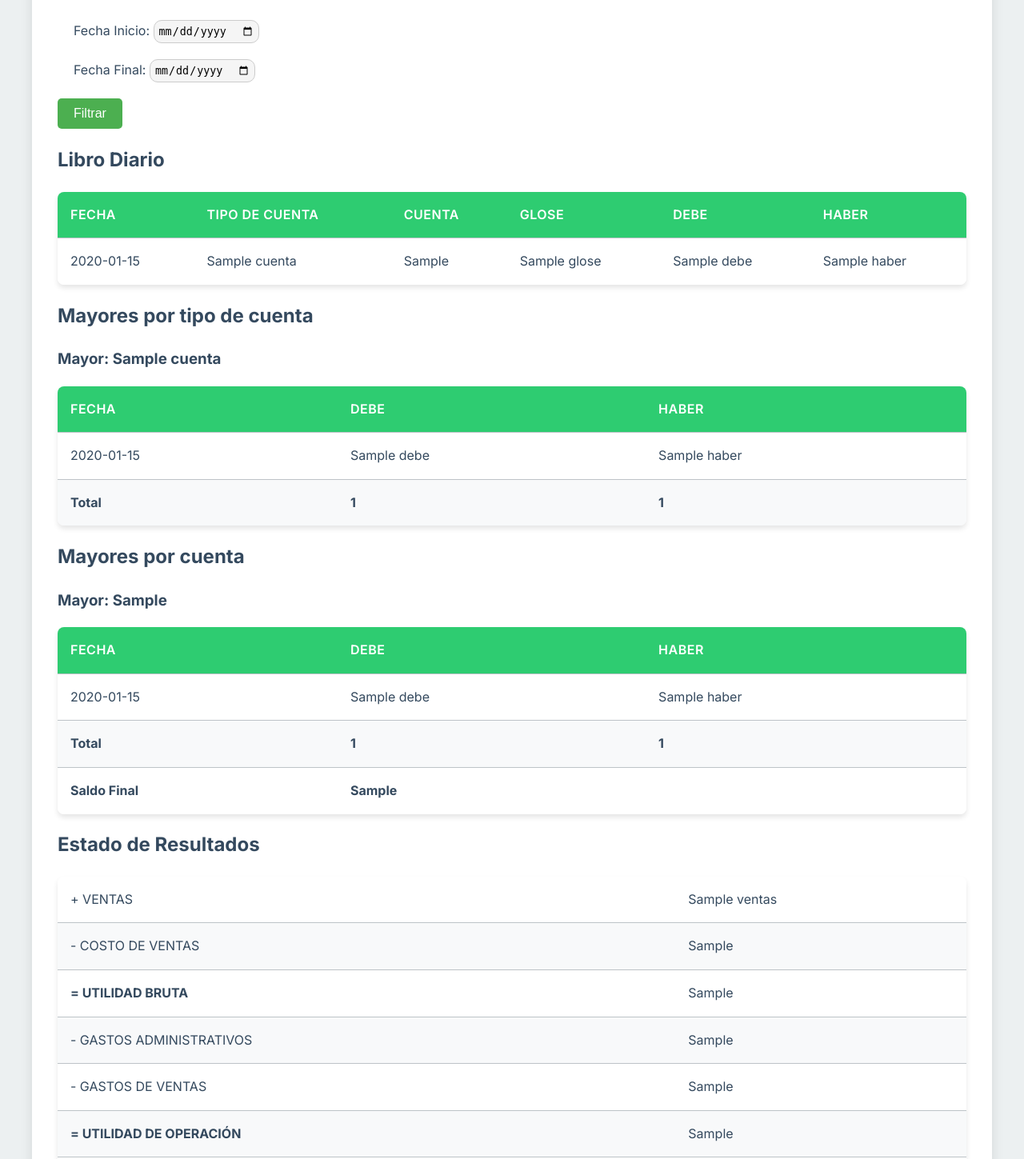
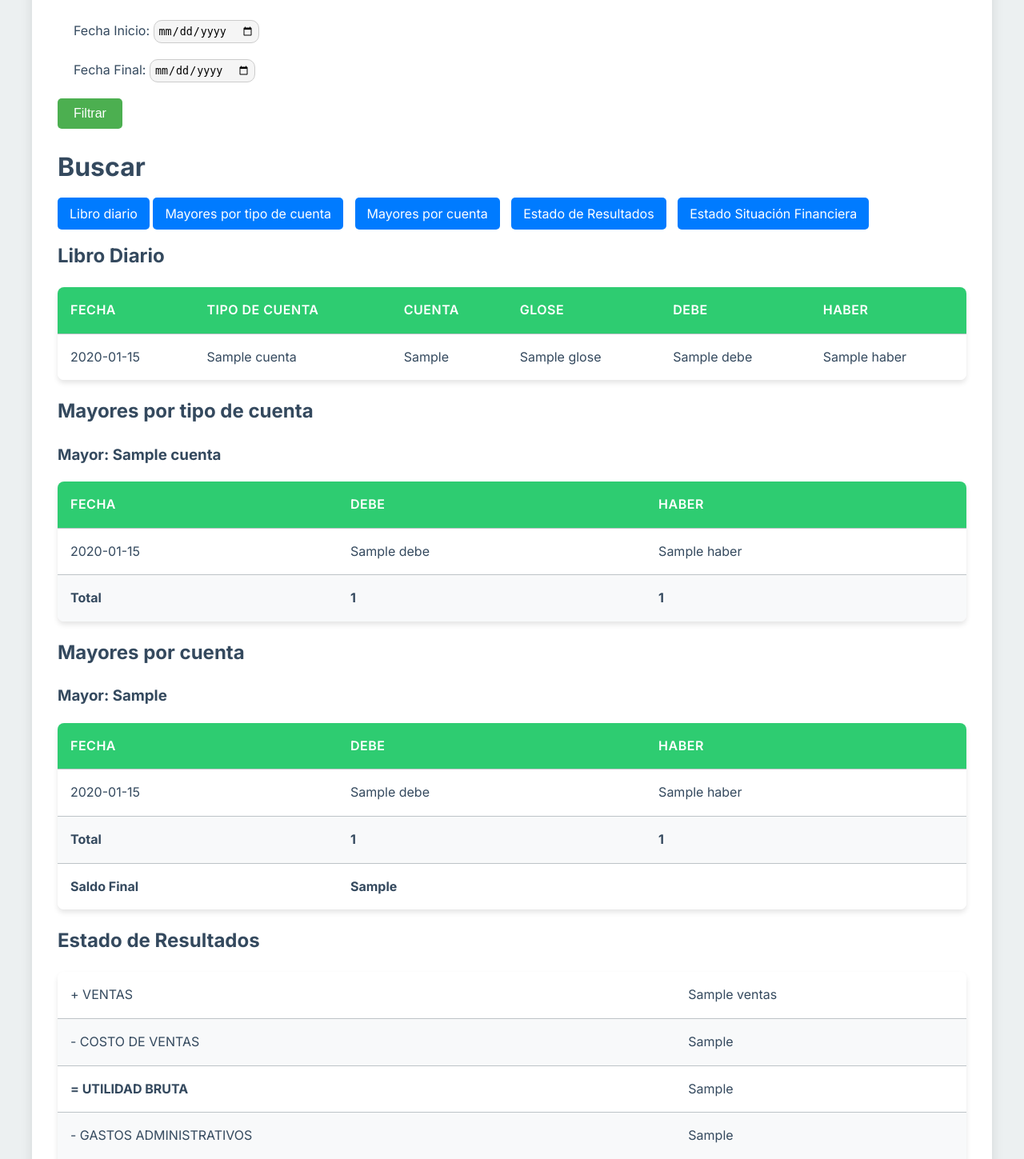
Before and after one commit to David1712uni/FinancieraValle, a Django app: template AppWeb/app/templates/resultados.html in a window 1280 px wide. Shown: the part 271-1720 px from the top of the page at 80% size. Run offline with Django 5.2, Linux system fonts and the light colour scheme; the template is opened without the code that fills it: most values are stand-ins (such as "Sample title", 1, 10 or a date in 2020).

Commit message:
Update resultados.html

```diff
--- a/AppWeb/app/templates/resultados.html
+++ b/AppWeb/app/templates/resultados.html
@@ -18,7 +18,16 @@
         <button type="submit" class="btn-primary" style="background-color: #4CAF50; color: white; padding: 10px 20px; border: none; border-radius: 5px; cursor: pointer; font-size: 16px;">Filtrar</button>
     </form>
 
-    <h2 class="text-2xl font-bold mb-4">Libro Diario</h2>
+    <h1 class="text-3xl font-bold mb-6">Buscar</h1>
+    <div style="margin-top: 20px;" class="mb-6">
+        <a href="#libro_diario" class="btn-primary" style="background-color: #007BFF; color: white; padding: 10px 15px; border-radius: 5px; text-decoration: none;">Libro diario</a>
+        <a href="#mayores_tipo_cuenta" class="btn-primary" style="margin-right: 10px; background-color: #007BFF; color: white; padding: 10px 15px; border-radius: 5px; text-decoration: none;">Mayores por tipo de cuenta</a>
+        <a href="#mayores_cuenta" class="btn-primary" style="margin-right: 10px; background-color: #007BFF; color: white; padding: 10px 15px; border-radius: 5px; text-decoration: none;">Mayores por cuenta</a>
+        <a href="#estado_resultados" class="btn-primary" style="margin-right: 10px; background-color: #007BFF; color: white; padding: 10px 15px; border-radius: 5px; text-decoration: none;">Estado de Resultados</a>
+        <a href="#estado_financiero" class="btn-primary" style="background-color: #007BFF; color: white; padding: 10px 15px; border-radius: 5px; text-decoration: none;">Estado Situación Financiera</a>
+    </div>
+
+    <h2 id="libro_diario" class="text-2xl font-bold mb-4">Libro Diario</h2>
     <div class="overflow-x-auto mb-8">
         <table class="w-full">
             <thead>
@@ -46,7 +55,7 @@
         </table>
     </div>
 
-    <h2 class="text-2xl font-bold mb-4">Mayores por tipo de cuenta</h2>
+    <h2 id="mayores_tipo_cuenta" class="text-2xl font-bold mb-4">Mayores por tipo de cuenta</h2>
     {% for mayor in resultados_mayores %}
         <h3 class="text-xl font-semibold mb-2">Mayor: {{ mayor.cuenta }}</h3>
         <div class="overflow-x-auto mb-6">
@@ -76,7 +85,7 @@
         </div>
     {% endfor %}
 
-    <h2 class="text-2xl font-bold mb-4">Mayores por cuenta</h2>
+    <h2 id="mayores_cuenta" class="text-2xl font-bold mb-4">Mayores por cuenta</h2>
     {% for mayor in resultados_mayores_ce %}
         <h3 class="text-xl font-semibold mb-2">Mayor: {{ mayor.tipo_cuenta }}</h3>
         <div class="overflow-x-auto mb-6">
@@ -110,7 +119,7 @@
         </div>
     {% endfor %}
 
-    <h2 class="text-2xl font-bold mb-4">Estado de Resultados</h2>
+    <h2 id="estado_resultados" class="text-2xl font-bold mb-4">Estado de Resultados</h2>
     <div class="overflow-x-auto mb-8">
         <table class="w-full">
             <tbody>
@@ -171,7 +180,7 @@
         </table>
     </div>
 
-    <h2 class="text-2xl font-bold mb-4">Estado Financiero</h2>
+    <h2 id="estado_financiero" class="text-2xl font-bold mb-4">Estado Financiero</h2>
     <div class="overflow-x-auto">
         <table class="w-full">
             <thead>
```
